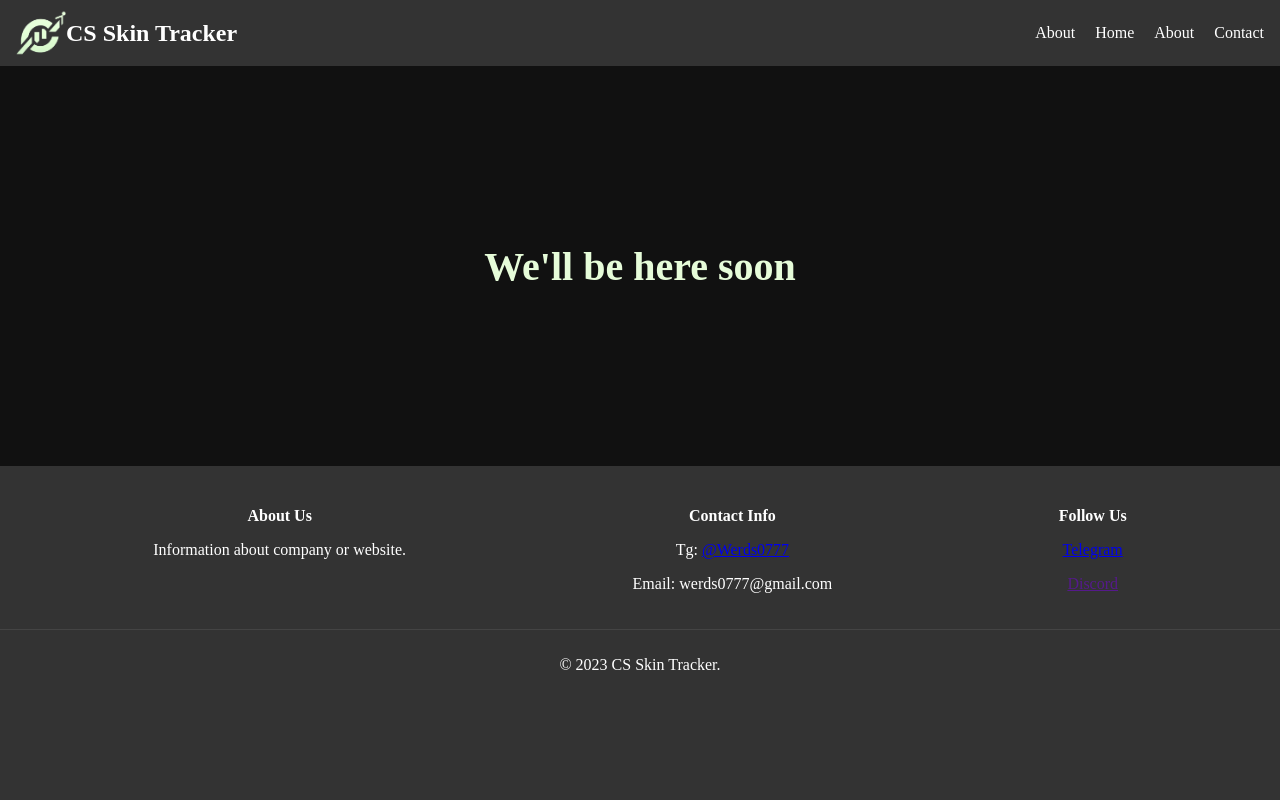
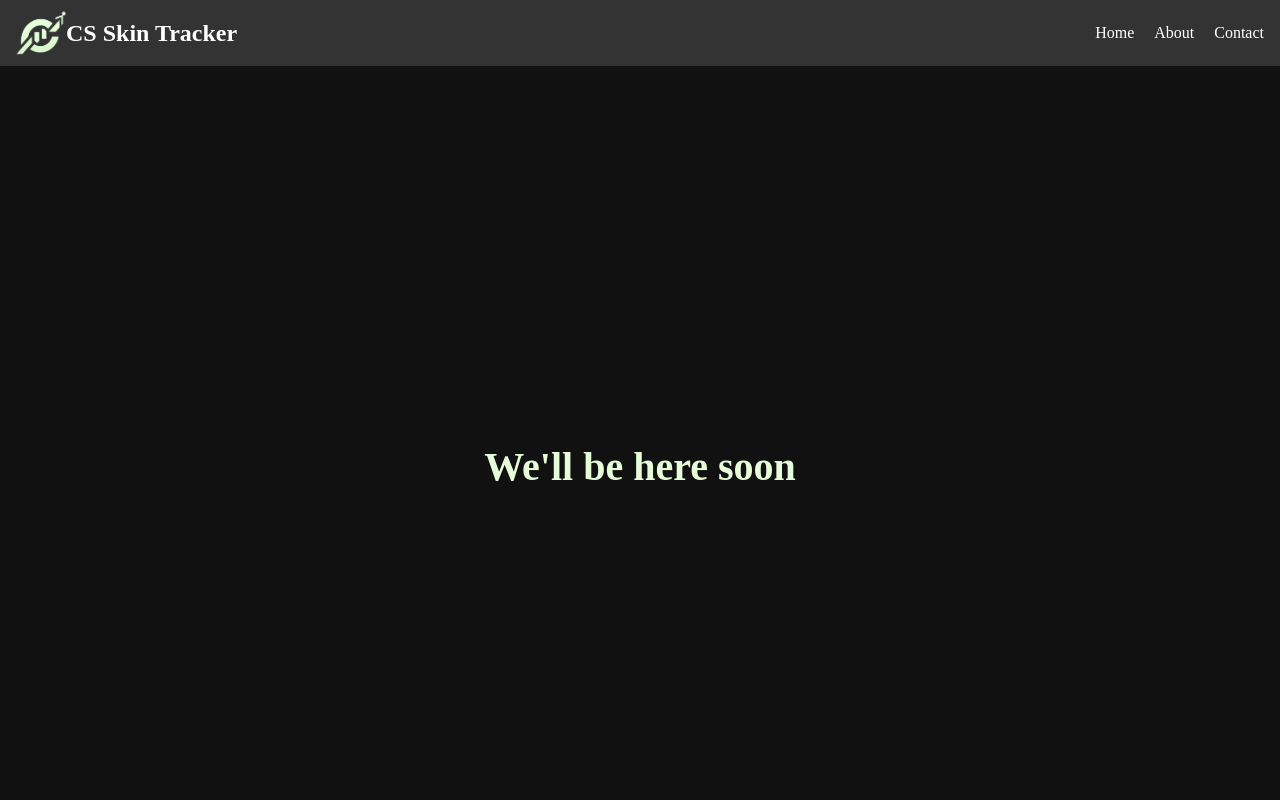
Before and after one commit to Pervyy777/CS-Skin-Tracker-Site, a Next.js app: page / in a window 1280 px wide. Shown: the top 800 px of the page. Built offline with nearby package versions, Linux system fonts and the light colour scheme.

Commit message:
changed buttons in NavBar

```diff
--- a/components/Layout.module.css
+++ b/components/Layout.module.css
@@ -5,7 +5,7 @@
 }
 
 .main {
-  min-height: 50vh;
+  min-height: 100vh;
   flex-grow: 1; /* Ensures it takes up available space */
   display: flex;
   flex-direction: column;
--- a/components/NavBar.js
+++ b/components/NavBar.js
@@ -22,6 +22,9 @@ const NavBar = () => {
                 </Link>
             </div>
             <ul className={styles.navItems}>
+                <li className={styles.navItem}>
+                    <Link href="/">Home</Link>
+                </li>
                 <li
                     className={styles.navItem}
                     onMouseEnter={() => setIsAboutHovered(true)}
@@ -37,12 +40,6 @@ const NavBar = () => {
                     )}
                 </li>
                 <li className={styles.navItem}>
-                    <Link href="/">Home</Link>
-                </li>
-                <li className={styles.navItem}>
-                    <Link href="/about">About</Link>
-                </li>
-                <li className={styles.navItem}>
                     <Link href="/contact">Contact</Link>
                 </li>
             </ul>
```
